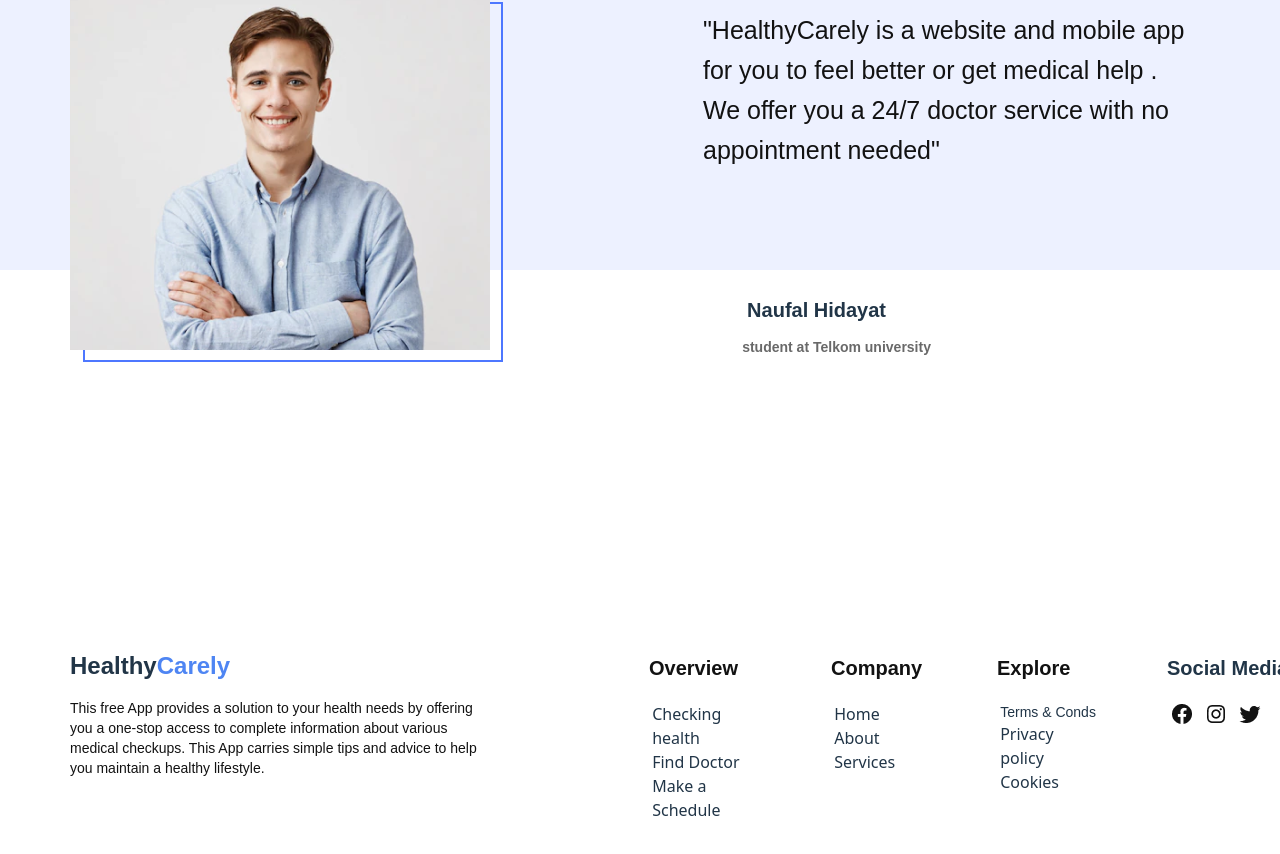
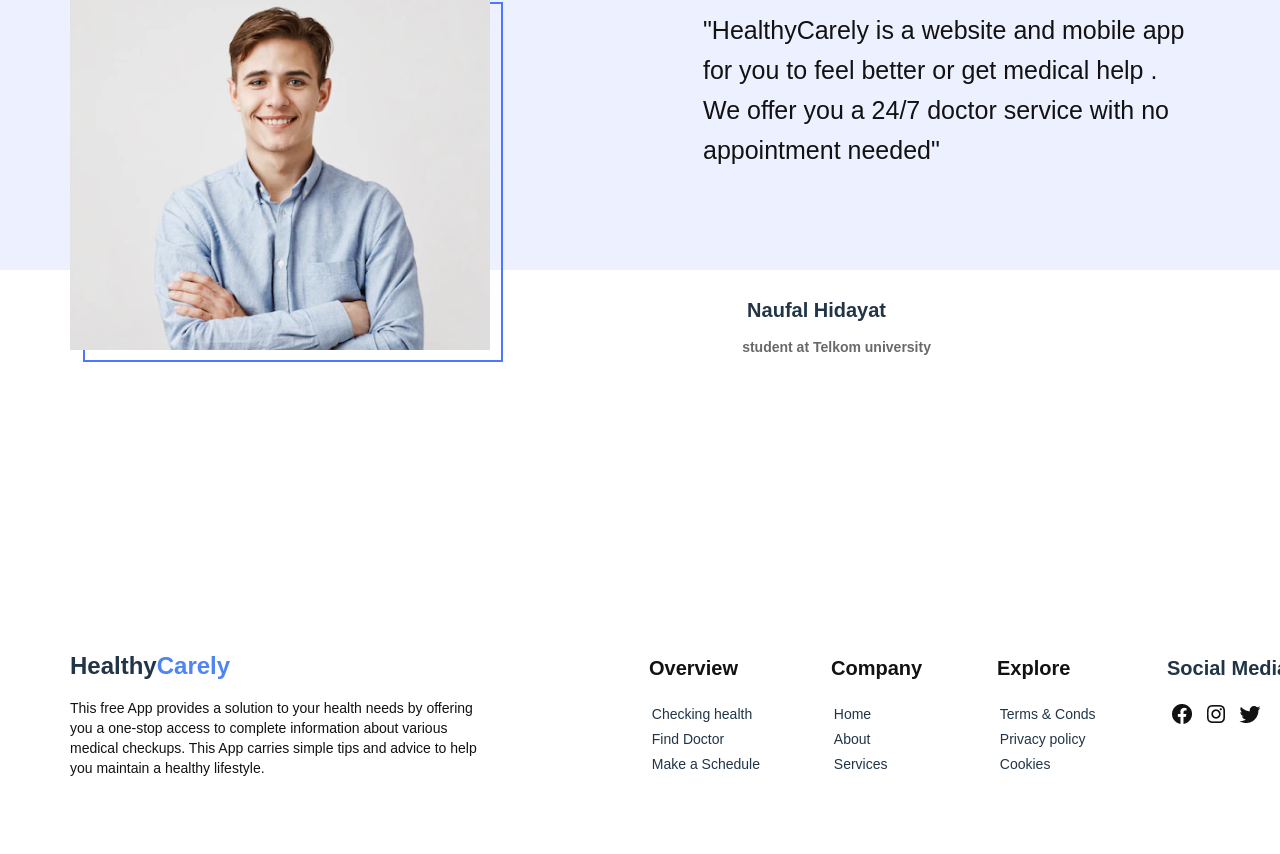
Before and after one commit to El-natty/HealthyCarely, a React (Vite) app: page / in a window 1280 px wide. Shown: the part 927-1781 px from the top of the page. Built offline with nearby package versions, Linux system fonts and the light colour scheme.

Commit message:
tiny touch

```diff
--- a/src/components/footer.css
+++ b/src/components/footer.css
@@ -109,6 +109,13 @@ angle: 0 deg;
 opacity: 1;
 list-style: none;
 padding-left: 0.2em;
+line-height: 25px;
+font-family: sans-serif;
+font-size: 14px;
+
+
+
+
 
 
 
@@ -147,6 +154,9 @@ angle: 0 deg;
 opacity: 1;
 list-style: none;
 padding-left: 0.2em;
+line-height: 25px;
+font-family: sans-serif;
+font-size: 14px;
 
 
 }
@@ -182,6 +192,10 @@ angle: 0 deg;
 opacity: 1;
 list-style: none;
 padding-left: 0.2em;
+font-family: sans-serif;
+line-height: 25px;
+font-size: 14px;
+
 
 
 }
@@ -195,8 +209,10 @@ font-weight: 400;
 font-style: Regular;
 font-size: 14px;
 leading-trim: NONE;
-line-height: 20px;
+line-height: 25px;
 letter-spacing: 1.5%;
+
+
 
 
 }
@@ -232,5 +248,6 @@ angle: 0 deg;
 opacity: 1;
 list-style: none;
 padding-left: 0.2em;
+font-family: sans-serif;
 
 }
--- a/src/components/navbar.css
+++ b/src/components/navbar.css
@@ -79,5 +79,6 @@ padding-top: 12px;
 padding-right: 12px;
 padding-bottom: 12px;
 padding-left: 12px;
+margin-right: px;
 
 }
```
